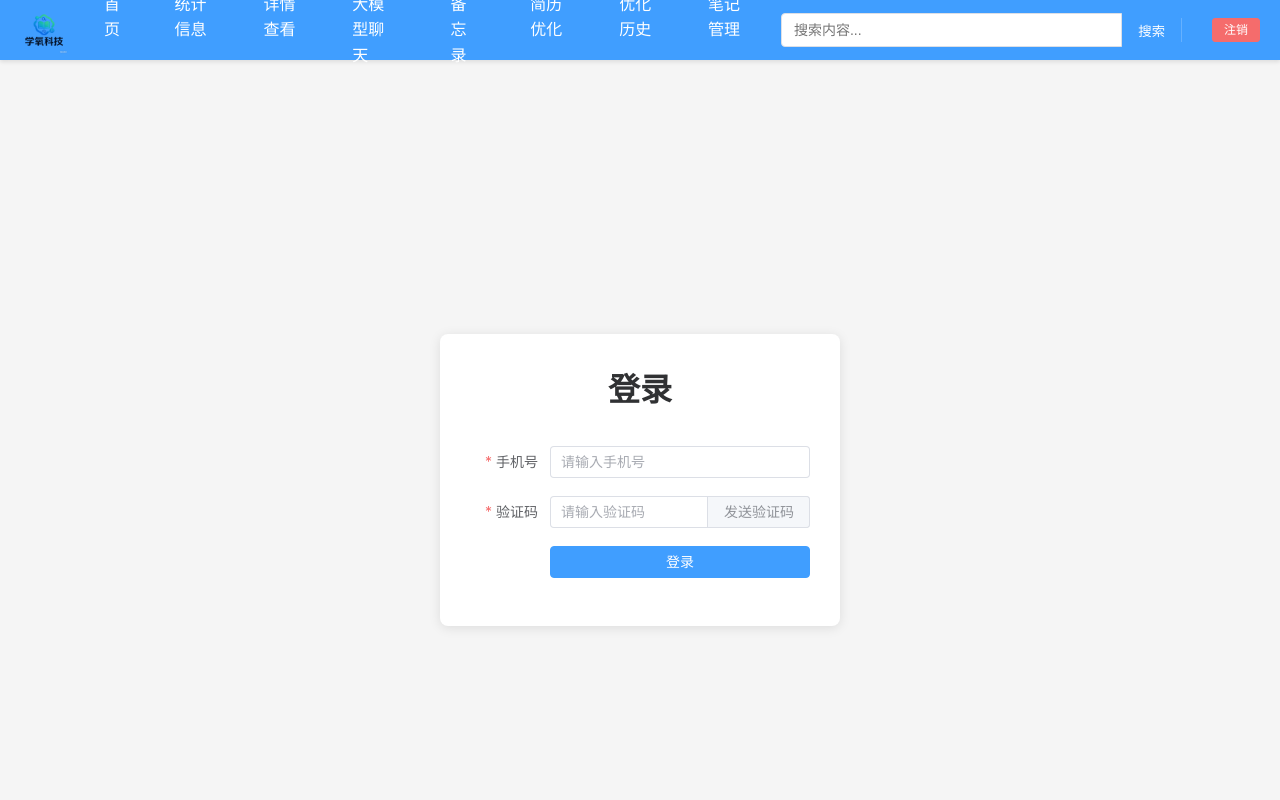
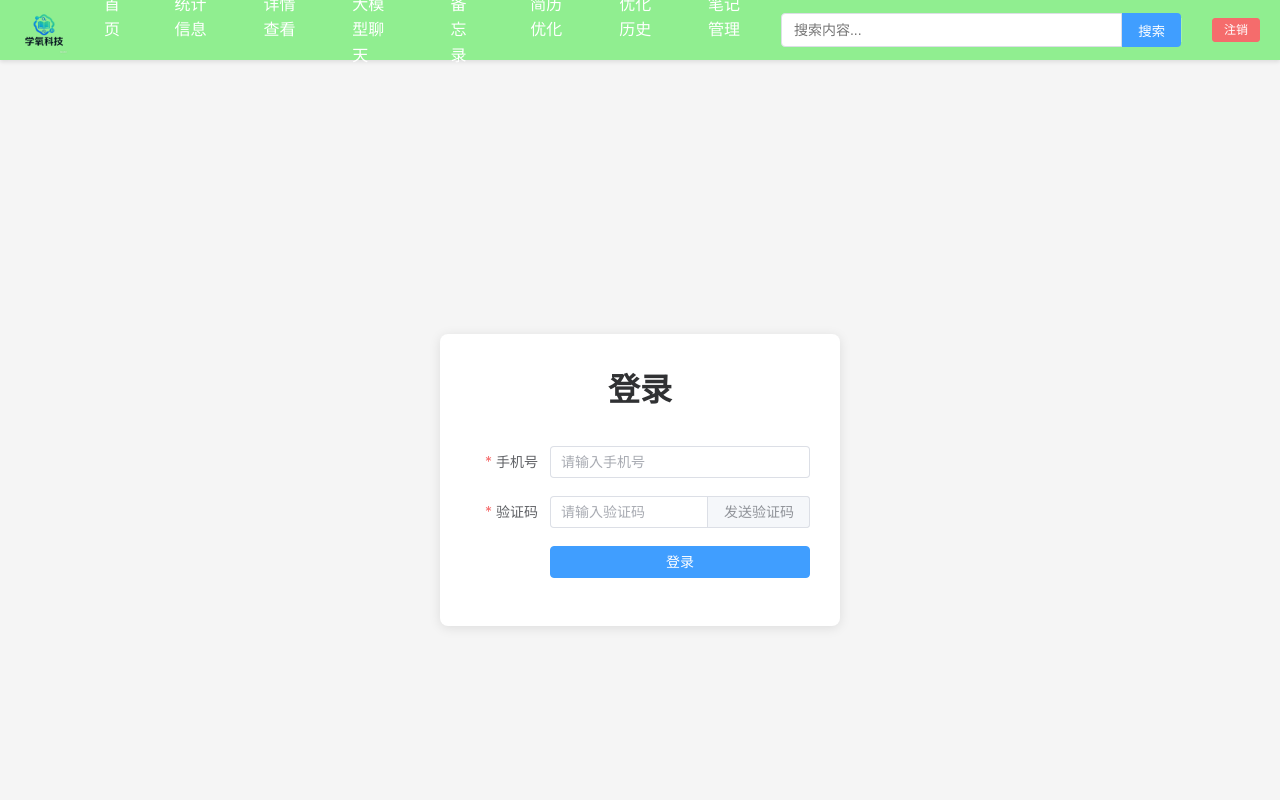
Before and after one commit to DAVINDAI/xueyang, a Vue app in the folder frontend/: page /login in a window 1280 px wide. Shown: the top 800 px of the page. Built offline with nearby package versions, Linux system fonts and the light colour scheme.

Commit message:
style: 将页面 header 背景颜色改为淡绿色

```diff
--- a/frontend/src/App.vue
+++ b/frontend/src/App.vue
@@ -90,7 +90,7 @@ body {
 }
 
 .app-header {
-  background-color: #409eff;
+  background-color: #90EE90;
   color: white;
   padding: 0 20px;
   height: 60px;
```
